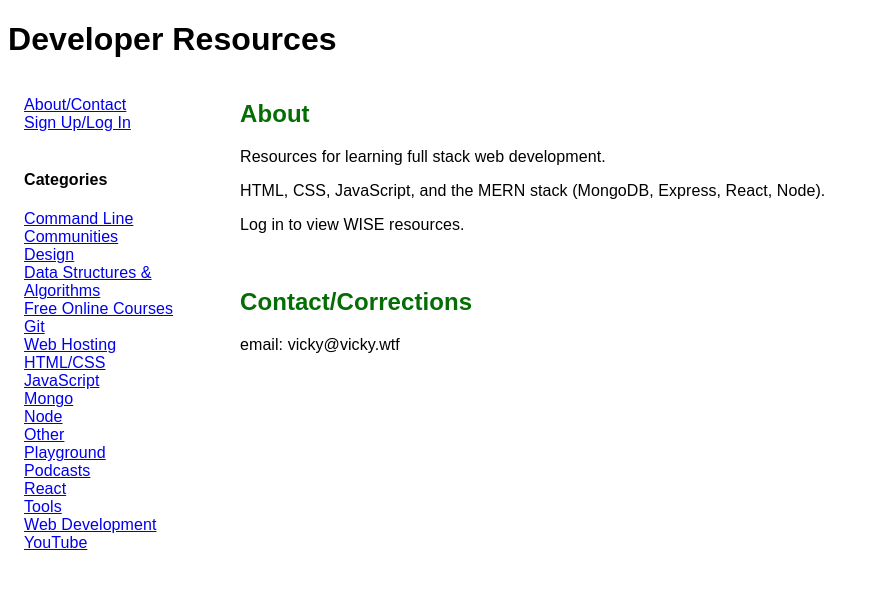
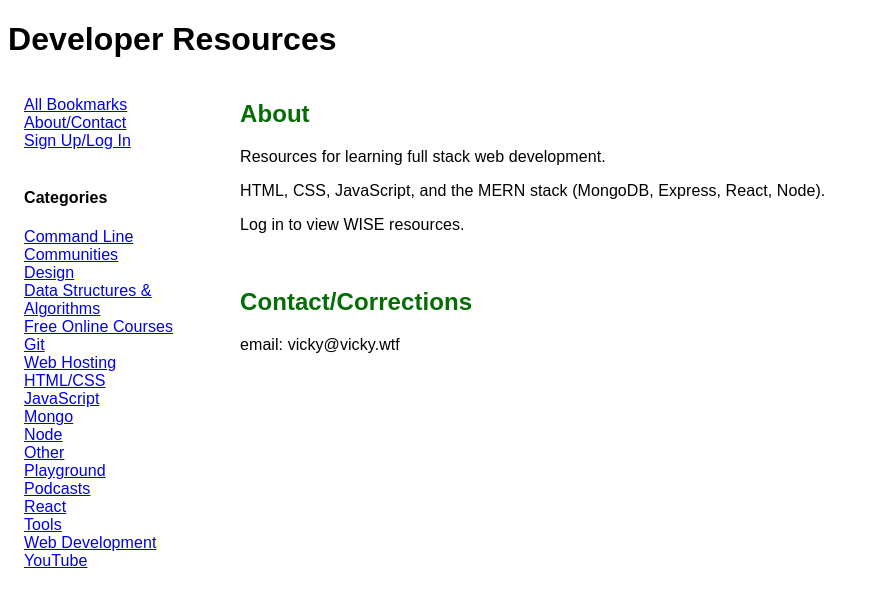
Before and after one commit to vickyphung/dev-resources-client, a React (Create React App) app: page / in a window 1280 px wide. Shown: the top 604 px of the page, without its empty margins (0-877 px from the left). Built offline with nearby package versions, Linux system fonts and the light colour scheme.

Commit message:
updated navbar for not login, added command line

```diff
--- a/src/components/NavBar.js
+++ b/src/components/NavBar.js
@@ -4,7 +4,7 @@ export default function NavBar(props) {
   return (
     <nav>
       <div className="nav">
-        {/* <Link to="/">All Bookmarks</Link> */}
+        <Link to="/">All Bookmarks</Link>
         <Link to="/">About/Contact</Link>
         <Link to="/auth">Sign Up/Log In </Link>
 
--- a/src/components/NavBarLogin.js
+++ b/src/components/NavBarLogin.js
@@ -21,11 +21,12 @@ export default function NavBarLogin(props) {
 
 
       {/* <Link to="/">Home</Link> */}
-      {/* <Link to="/bookmarks">All Bookmarks</Link> */}
+      <Link to="/bookmarks">All Bookmarks</Link>
 
         <h4>Categories</h4>
 
         {/* <Link to="/articles">Articles</Link> */}
+        <Link to="/commandline">Command Line</Link>
         <Link to="/communities">Communities</Link>
         <Link to="/design">Design</Link>
         <Link to="/dsalgo">Data Structures & Algorithms</Link>
```
